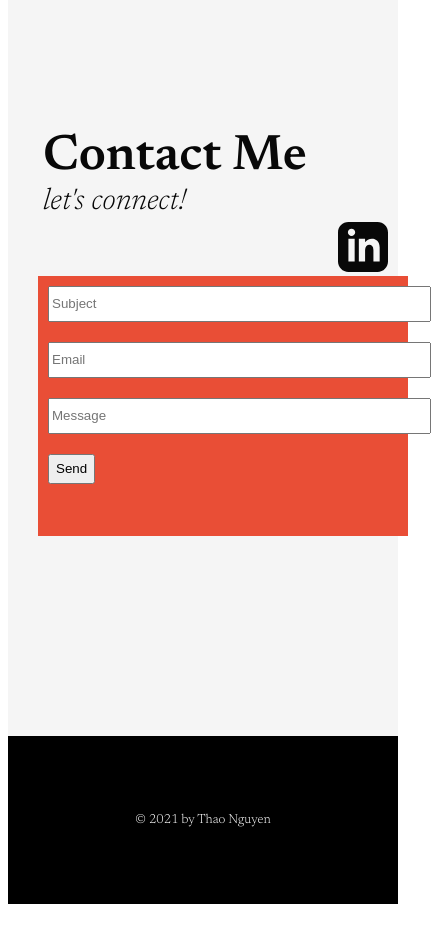
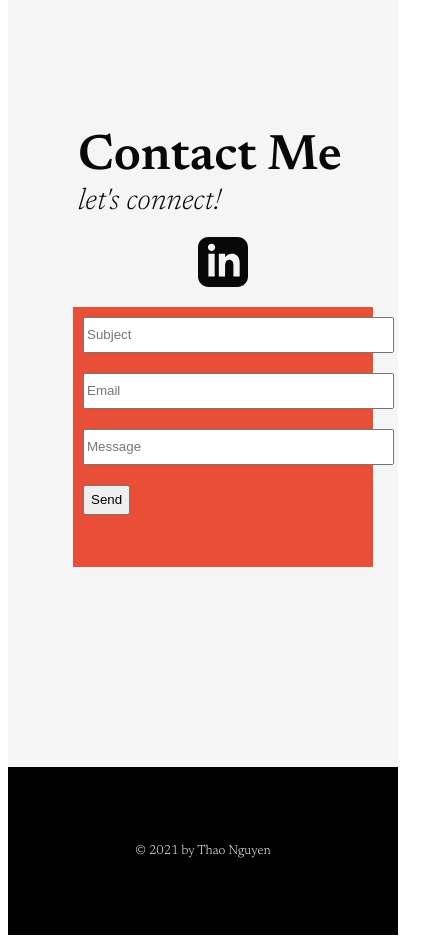
Before and after one commit to confehtti/confehtti.github.io, a plain HTML site: page index.html in a window 390 px wide. Shown: the part 2913-3856 px from the top of the page, 441 px wide, since content can reach past the window. Before the commit the page ends 3825 px from the top, so only its background shows below. Drawn offline with Linux system fonts and the light colour scheme.

Commit message:
Update style.css

```diff
--- a/style.css
+++ b/style.css
@@ -343,6 +343,32 @@ h3 {
 
 .linkedin {
     padding-left: 300px;
+}
+
+@media only screen and (max-width: 700px) {
+    .contact-area {
+        display: flex;
+        flex-wrap: wrap;
+    }
+
+    .form {
+        justify-content: space-around;
+        height: 260px;
+        width: 300px;
+        background-color: #E94E36;
+    }
+
+    .input {
+        padding-right: 128px;
+    }
+
+    .linkedin {
+        display:flex;
+        align-items:center;
+        justify-content:center;
+        padding-left:0;
+        margin:20px;
+    }
 }
 
 /* hamburger */
```
